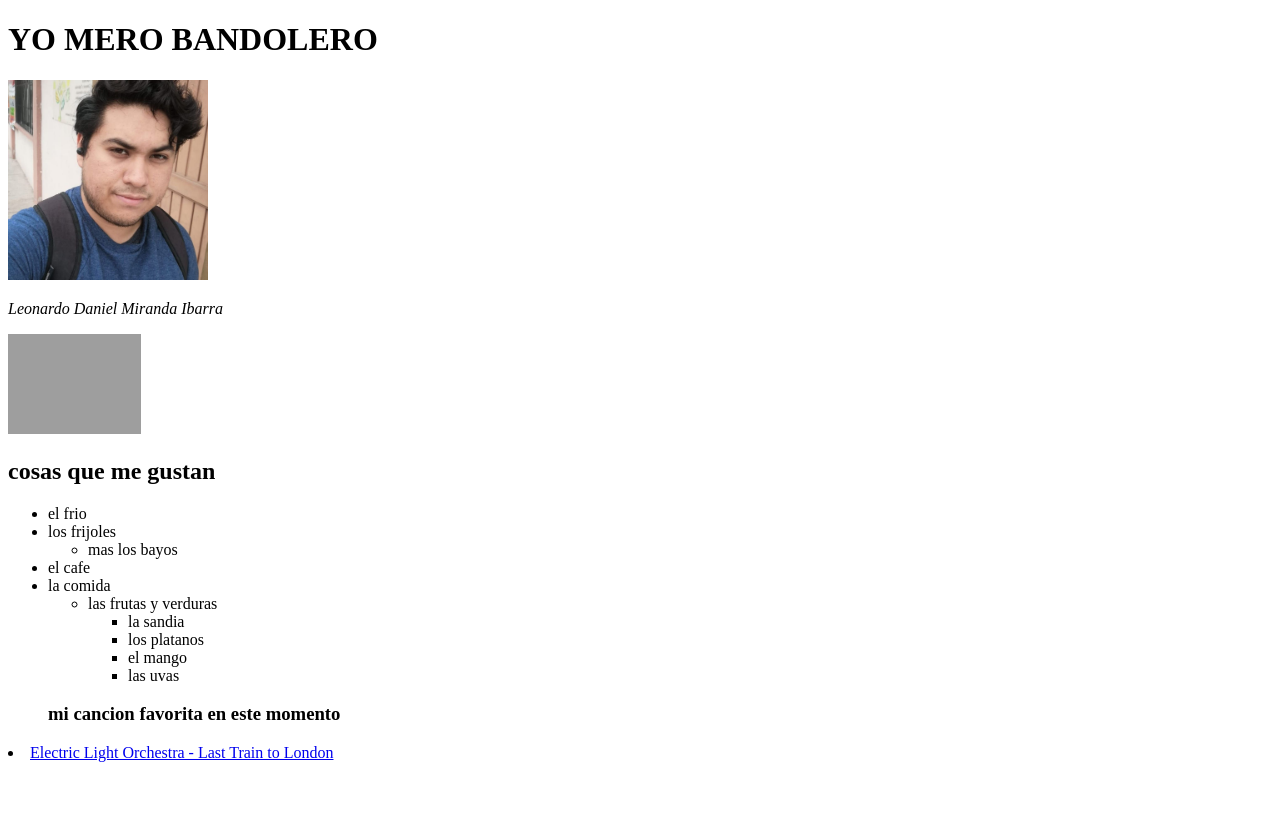
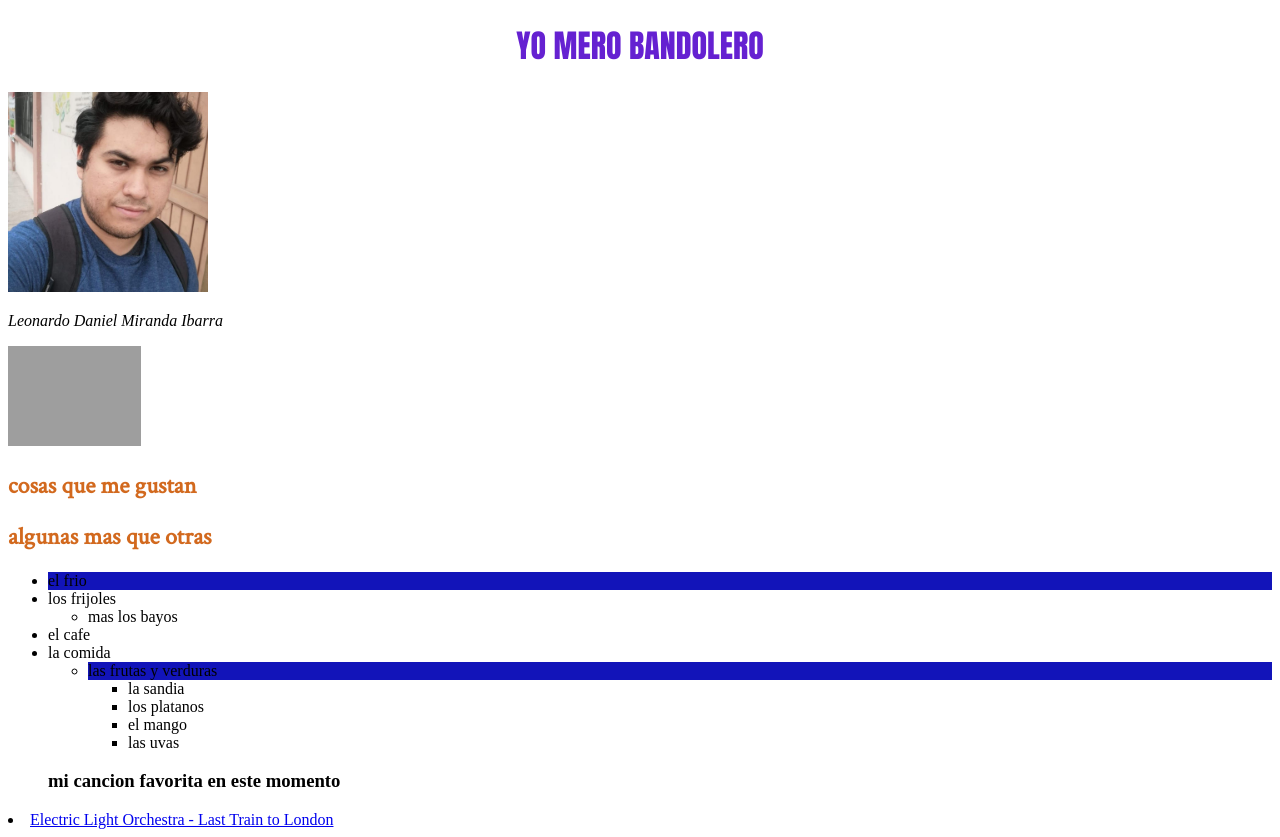
Before and after one commit to leonardomiranda99/TareaHTML, a plain HTML site: page LeonardoMiranda.html in a window 1280 px wide. Before the commit the page ends 800 px from the top, so only its background shows below. Drawn offline with Linux system fonts and the light colour scheme; grey boxes are pictures that could not be loaded.

Commit message:
modificacion leonardo miranda y creacion css

```diff
--- a/LeonardoMiranda.html
+++ b/LeonardoMiranda.html
@@ -5,16 +5,30 @@
     <meta http-equiv="X-UA-Compatible" content="IE=edge">
     <meta name="viewport" content="width=device-width, initial-scale=1.0">
     <title>Document</title>
+    <link rel="preconnect" href="https://fonts.googleapis.com"><link rel="preconnect" href="https://fonts.gstatic.com" crossorigin><link href="https://fonts.googleapis.com/css2?family=Crimson+Text&display=swap" rel="stylesheet">
+    <link rel="stylesheet" type="text/css" href="styles.css"><!--asi se hace enlace a css externo-->
 </head>
+    <!--<style>
+        h1{
+            color: blueviolet;
+        }
+    </style> -->
 <body>
     <h1>YO MERO BANDOLERO</h1>
-    <img src="yo mero.jpg" weight="200" height="200" alt="una imagen de Leonardo Miranda" >
+    <img src="imagenes_html/yo mero.jpg" weight="200" height="200" alt="una imagen de Leonardo Miranda" >
     <em><p>Leonardo Daniel Miranda Ibarra</p></em>
     <video weight ="100" height="100" src="https://carontestudio.com/img/f4.mp4" autoplay="true" muted="true" loop="true" poster="https://carontestudio.com/img/contacto.jpg"> </video>
   <section id="sect1" class="sect">
     <h2>cosas que me gustan</h2>
+    <h2>algunas mas que otras</h2>
+    <!--<style>
+        h2{
+            color: rgb(177, 15, 15);
+        }
+    </style>-->
+     <!--Entre las etiquetas style va el bloque declarativo-->
     <ul>
-        <li>el frio</li>
+        <li class="tipos-de-frio">el frio</li>
         <li>los frijoles</li>
             <ul>
                 <li>mas los bayos</li>
@@ -22,7 +36,7 @@
         <li>el cafe</li>
         <li>la comida</li>
             <ul>
-                <li>las frutas y verduras</li>
+                <li class="tipos-de-frio" >las frutas y verduras</li>
                     <ul>
                         <li>la sandia</li>
                         <li>los platanos</li>
--- /dev/null
+++ b/styles.css
@@ -0,0 +1,19 @@
+h1{ /*selector de tipo*/
+    color: rgb(101, 33, 209);
+    text-align: center;
+    font-family: Impact, Haettenschweiler, 'Arial Narrow Bold', sans-serif;
+}
+h2{
+    color: chocolate;
+    font-family: 'Crimson Text', serif;
+}
+/*selector de clase
+selecciona elementos de clase especifica asignada*/
+.tipos-de-frio{
+    background-color: rgb(18, 20, 185);
+}
+/*selectores id
+nos permite seleccionar un elemento con identificador especifico*/
+#sabores{
+    color: red;
+}
```
Also changed, not shown: imagenes_html/yo mero.jpg (renamed from yo mero.jpg).
